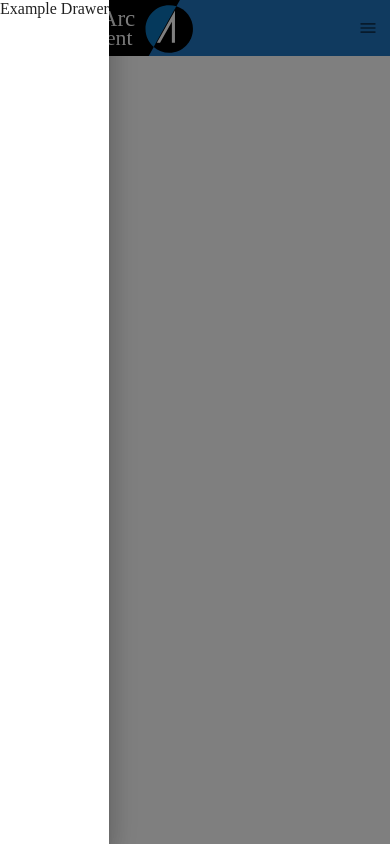
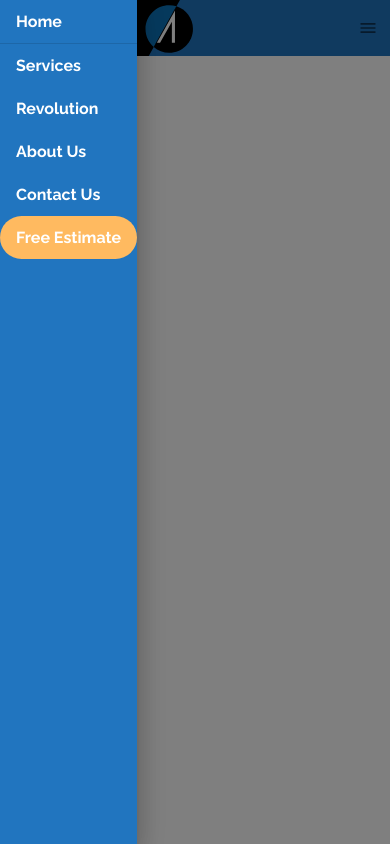
Before and after one commit to TareqJudehGithub/react-material-ui-landing-page, a React (Create React App) app: page / in a window 390 px wide. Both pictures are taken after a click on the button 368 px from the left and 28 px from the top of the page. Built offline with nearby package versions, Linux system fonts and the light colour scheme.

Commit message:
Built and styled the side drawer items using SwipeableDrawer, List, ListItem, and ListItemText hooks.

```diff
--- a/src/Components/UI/header.jsx
+++ b/src/Components/UI/header.jsx
@@ -1,20 +1,21 @@
 import React, { useState, useEffect } from "react";
 // import useStyles from "./styles";
-//material-ui/core imports:
 import Logo from "../../assets/logo.svg"
 import {Link} from "react-router-dom";
-import { useScrollTrigger,makeStyles, AppBar, Tabs, Tab, Menu, MenuItem, Button, IconButton } from "@material-ui/core";
+//material-ui/core imports:
+import { useScrollTrigger,makeStyles,
+          AppBar, Tabs, Tab,
+          Menu, MenuItem,
+          Button, IconButton, SwipeableDrawer,
+          List, ListItem, ListItemText
+     } from "@material-ui/core";
 import ToolBar from "@material-ui/core/ToolBar";
 import useMediaQuery from "@material-ui/core/useMediaQuery";
-import SwipeableDrawer from "@material-ui/core/SwipeableDrawer";
 //material-ui/styles imports:
 import {useTheme} from "@material-ui/core/styles"
 
 //material-ui/icons imports:
 import MenuIcon from "@material-ui/icons/Menu";
-
-
-
 
 //floating scroll template
 function ElevationScroll(props) {
@@ -112,6 +113,17 @@ const useStyles = makeStyles(theme => ({
           "&:hover": {
                backgroundColor: "transparent"
           }
+     },
+     drawer: {
+          backgroundColor: theme.palette.common.blue
+     },
+     drawerItem: {
+          ...theme.typography.tab,
+          color: "white"
+     },
+     drawerItemEstimate: {
+          backgroundColor: theme.palette.common.orange,
+          borderRadius: "25px"
      }
 }));
 
@@ -143,7 +155,6 @@ const iOS = process.browser && /iPad|iPhone|iPod/
           setValue(newValue);
      };
 //menu method(s):
-
      const handleClick = (event) => {
           setAnchorEL(event.currentTarget);
           setOpenMenu(true);
@@ -358,13 +369,81 @@ const tabs = (
 const drawer = (
      <React.Fragment>
           <SwipeableDrawer
+
+               classes={{paper: classes.drawer}} //to override Material-UI basic styling.
                disableBackdropTransition={!iOS}
                disableDiscovery={iOS}
                open={openDrawer}
                onOpen={() =>setOpenDrawer(true)}
                onClose={() => setOpenDrawer(false)}
+
                >
-                    Example Drawer
+                    <List disablePadding>
+                         <ListItem
+                         divider button
+                         component={Link} to="/"
+                         onClick={() => setOpenDrawer(false)}
+                         >
+                              <ListItemText
+                              disableTypography
+                              // className={classes.drawerItem} OR
+                              classes={{root: classes.drawerItem}}>
+                                   Home</ListItemText>
+                         </ListItem>
+                         <ListItem
+                         button
+                         component={Link} to="/services"
+                         onClick={() => setOpenDrawer(false)}
+                         >
+                              <ListItemText
+                              disableTypography
+                              classes={{root: classes.drawerItem}}>
+                                   Services</ListItemText>
+                         </ListItem>
+                         <ListItem
+                         button
+                         component={Link} to="/revolution"
+                         onClick={() => setOpenDrawer(false)}
+                         >
+                              <ListItemText
+                              disableTypography
+                              classes={{root: classes.drawerItem}}>
+                                   Revolution</ListItemText>
+                         </ListItem>
+                         <ListItem
+                         button
+                         component={Link} to="/about"
+                         onClick={() => setOpenDrawer(false)}
+                         >
+                              <ListItemText
+                              disableTypography
+                              classes={{root: classes.drawerItem}}>About Us</ListItemText>
+                         </ListItem>
+                         <ListItem
+                         button
+                         component={Link} to="/contact"
+                         onClick={() => setOpenDrawer(false)}
+                         >
+                              <ListItemText
+                              disableTypography
+                              classes={{root: classes.drawerItem}}>
+                                   Contact Us</ListItemText>
+                         </ListItem>
+                         <ListItem
+                         classes={{root: classes.drawerItemEstimate}}
+                         button
+                         component={Link} to="/estimate"
+                         onClick={() => setOpenDrawer(false)}
+                         >
+                              <ListItemText
+                              disableTypography
+                              classes={{root: [classes.drawerItem,
+                              classes.drawerItemEstimate] }}
+                              className={classes.drawerItem}
+                              >
+                                   Free Estimate</ListItemText>
+                         </ListItem>
+                    </List>
           </SwipeableDrawer>
           <IconButton
           className={classes.drawerIconContainer}
@@ -372,6 +451,7 @@ const drawer = (
           disableRipple
           >
                <MenuIcon className={classes.drawerIcon}/>
+
           </IconButton>
      </React.Fragment>
 );
```
